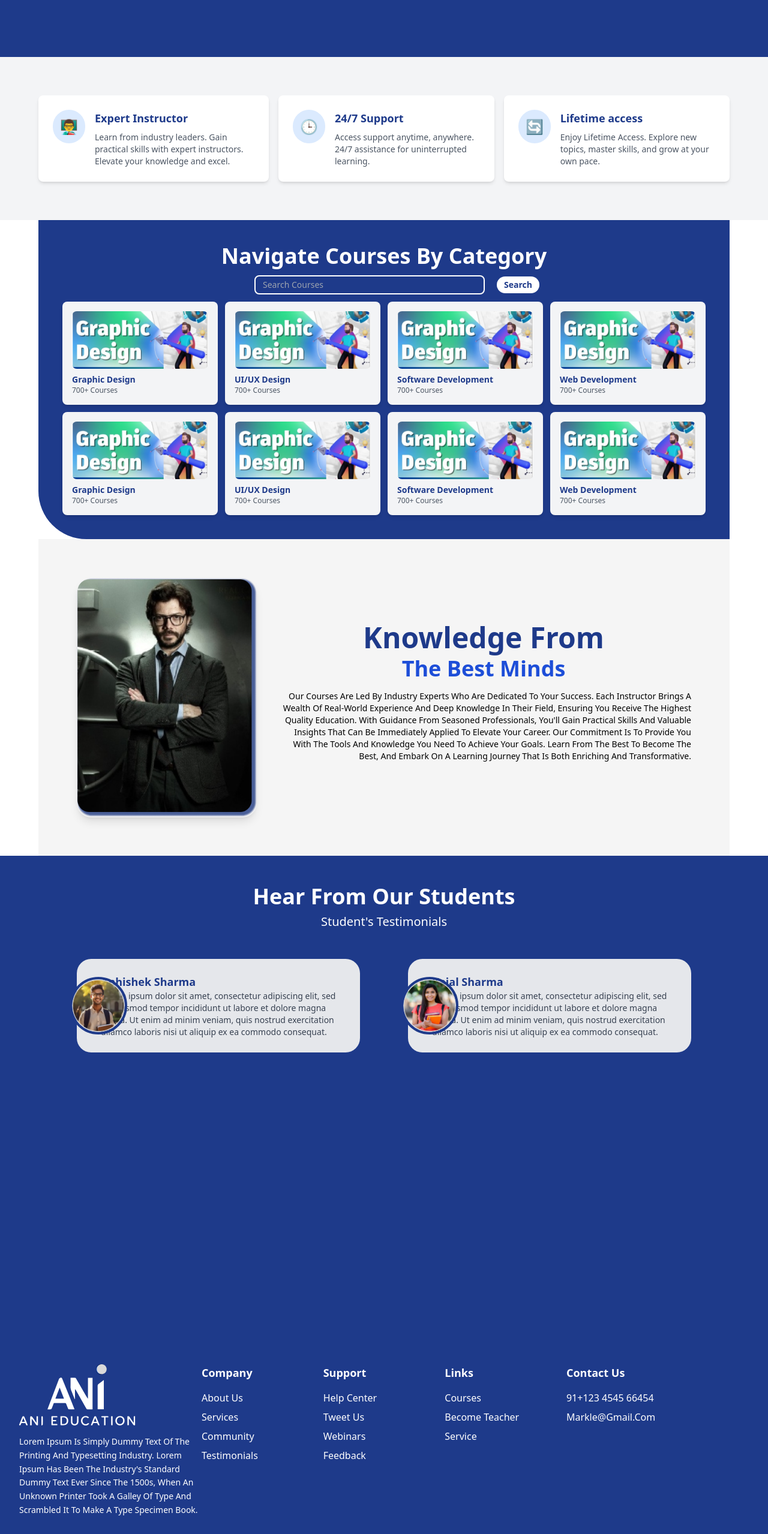
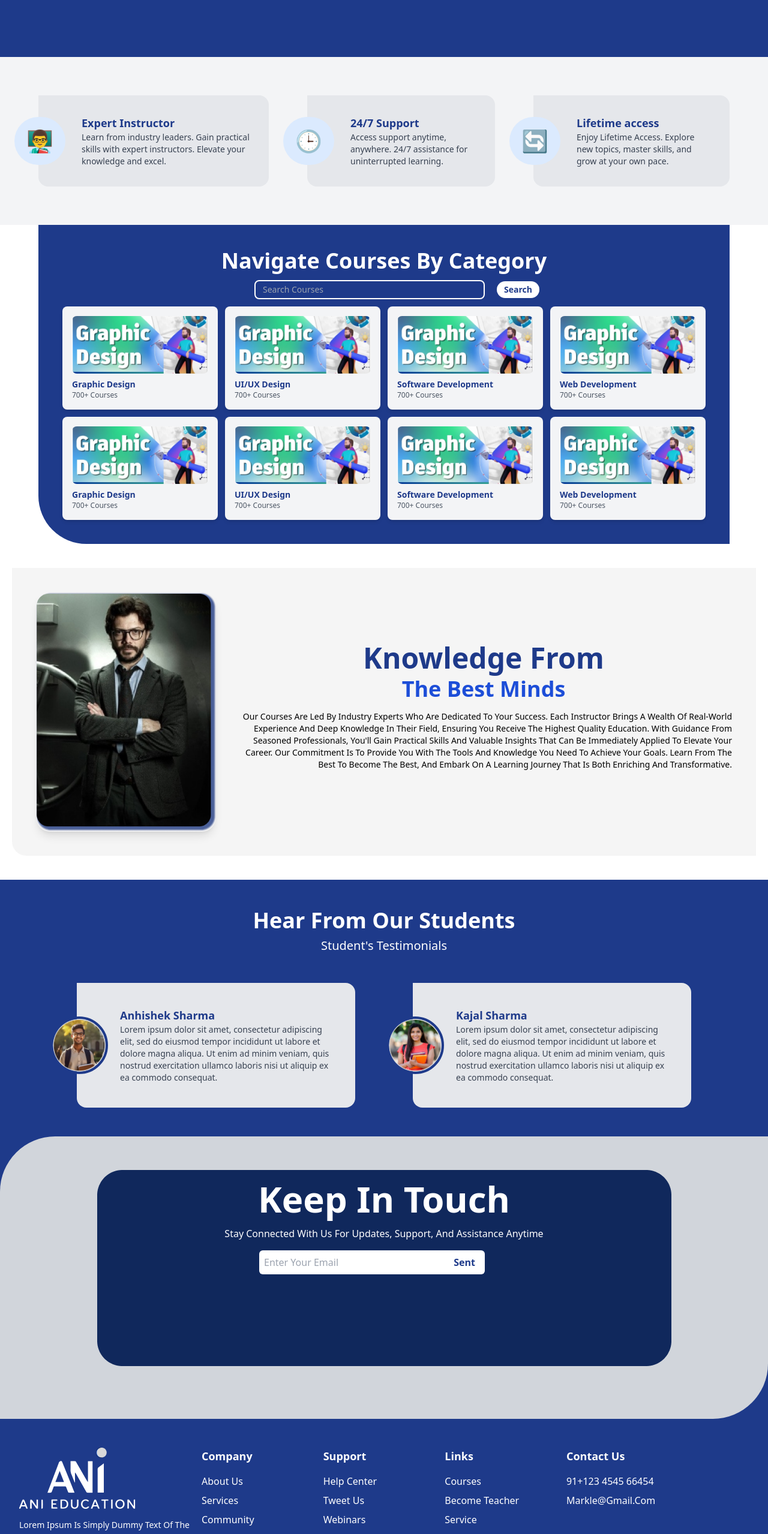
Before and after one commit to anuj-kashyap/Ani_Education, a React (Vite) app: page / in a window 1280 px wide. Shown: the part 973-3531 px from the top of the page at 60% size. Built offline with nearby package versions, Linux system fonts and the light colour scheme.

Commit message:
knowledge page

```diff
--- a/src/App.jsx
+++ b/src/App.jsx
@@ -7,6 +7,7 @@ import Courses from './Component/Courses'
 import Knowledge from './Component/Knowledge'
 import Testimonial from './Component/Testimonial'
 import Footer from './Component/Footer'
+import InTouch from './Component/InTouch'
 
 
 function App() {
@@ -18,6 +19,7 @@ function App() {
       <Courses/>
       <Knowledge/>
       <Testimonial/>
+      <InTouch/>
       <Footer/>
 
     </>
--- a/src/Component/FeatureCard.jsx
+++ b/src/Component/FeatureCard.jsx
@@ -1,4 +1,18 @@
 import React from 'react';
+
+const FeatureCard = ({ icon, title, description }) => (
+  <div className="bg-gray-200 rounded-b-2xl rounded-tr-2xl  p-8 flex items-center space-x-10 relative  max-w-sm">
+    <div className="bg-blue-100 rounded-full p-5 absolute -left-10 top-1/2 transform -translate-y-1/2 ">
+      <span className="text-4xl" role="img" aria-label={title}>
+        {icon}
+      </span>
+    </div>
+    <div className="ml-24">
+      <h3 className="font-bold text-blue-900 text-lg">{title}</h3>
+      <p className="text-sm text-gray-700">{description}</p>
+    </div>
+  </div>
+);
 
 const FeatureCards = () => {
   const features = [
@@ -21,19 +35,15 @@ const FeatureCards = () => {
 
   return (
     <div className="bg-gray-100 p-16">
-      <div className="flex justify-center space-x-4">
+      <div className="flex justify-center space-x-16">
         {features.map((feature, index) => (
-          <div key={index} className="bg-white rounded-lg shadow-md p-6 flex items-start space-x-4 max-w-sm">
-            <div className="bg-blue-100 rounded-full p-3">
-              <span className="text-2xl" role="img" aria-label={feature.title}>
-                {feature.icon}
-              </span>
-            </div>
-            <div>
-              <h3 className="text-lg font-semibold text-blue-900 mb-2">{feature.title}</h3>
-              <p className="text-sm text-gray-600">{feature.description}</p>
-            </div>
-          </div>
+          <FeatureCard
+            key={index}
+            icon={feature.icon}
+            title={feature.title}
+            description={feature.description}
+
+          />
         ))}
       </div>
     </div>
--- a/src/Component/Hero.jsx
+++ b/src/Component/Hero.jsx
@@ -4,7 +4,7 @@ import girl from '../assets/girl 1.png'
 
 const Hero = () => {
   return (
-    <div className="bg-blue-900 text-white p-8">
+    <div className="bg-blue-900  text-white p-8">
       <div className="container mx-auto flex items-center justify-between">
         <div className="w-1/2">
           <div>
--- /dev/null
+++ b/src/Component/InTouch.jsx
@@ -0,0 +1,46 @@
+import React, { useState } from 'react'
+import rect from '../assets/Rectangle 20.png'
+
+const InTouch = () => {
+    const [email,setEmail]=useState('')
+    const handleSubmit = (e) => {
+        e.preventDefault()
+        /
+        console.log('Email submitted:', email)
+        setEmail('')
+      }
+  return (
+    <div>
+    <div className='bg-blue-900'>
+        <div className="bg-gray-300 w-full h-[471px] top-[4061px] rounded-[92px_0px_92px_0px]">
+            <div className="relative">
+                <img src={rect} alt="" className='mx-auto pt-14' />
+                <div className="absolute inset-0 flex flex-col pb-20 items-center justify-center text-white z-10">
+                    <h2 className="text-6xl font-bold mb-4">Keep In Touch</h2>
+                    <p className="text-base font-normal mb-4 text-center max-w-">
+                        Stay Connected With Us For Updates, Support, And Assistance Anytime
+                    </p>
+                    <form onSubmit={handleSubmit} className="flex w-full max-w-md px-4">
+                <input
+                  type="email"
+                  placeholder="Enter Your Email"
+                  className="flex-grow p-2 rounded-l-md text-gray-400 focus:outline-none"
+                  value={email}
+                  onChange={(e) => setEmail(e.target.value)}
+                  required
+                />
+                <button type="submit" className="bg-white mr-10 text-blue-900 px-4 py-2 rounded-r-md font-semibold">
+                  Sent
+                </button>
+              </form>
+
+                </div>
+            </div>
+        </div>
+    </div>
+</div>
+
+  )
+}
+
+export default InTouch
--- a/src/Component/Knowledge.jsx
+++ b/src/Component/Knowledge.jsx
@@ -2,9 +2,9 @@ import React from 'react'
 import professor from '../assets/professor.png'
 const Knowledge = () => {
   return (
-    <div><div className="bg-[rgba(217,217,217,0.26)] p-16 flex items-center max-w-6xl mx-auto">
+    <div><div className="bg-[rgba(217,217,217,0.26)] p-10 mb-10 mt-10 rounded-bl-3xl flex items-center ml-5 mr-5 mx-auto">
       <div className="flex-shrink-0 mr-8">
-      <div className="rounded-3xl overflow-hidden shadow-lg" style={{width: '300px', height: '400px'}}>
+        <div className="rounded-3xl overflow-hidden shadow-lg" style={{ width: '300px', height: '400px' }}>
           <img
             src={professor}
             alt="Professional man"
--- a/src/Component/Testimonial.jsx
+++ b/src/Component/Testimonial.jsx
@@ -5,8 +5,8 @@ import rect from '../assets/rectangle.png'
 import rect2 from '../assets/Rectangle 20.png'
 
 const TestimonialCard = ({ name, image, testimonial }) => (
-    <div className="bg-gray-200 rounded-3xl p-6 flex items-center space-x-4 relative">
-        <img src={image} alt={name} className="w-24 h-24 rounded-full object-cover absolute -left-3 top-1/2 transform -translate-y-1/2 border-4 border-blue-900" />
+    <div className="bg-gray-200 rounded-b-2xl rounded-tr-2xl p-10 flex items-center space-x-8 relative">
+        <img src={image} alt={name} className="w-24 h-24 rounded-full object-cover absolute -left-11 top-1/2 transform -translate-y-1/2 border-4 border-blue-900" />
         <div className="ml-24">
             <h3 className="font-bold text-blue-900 text-lg">{name}</h3>
             <p className="text-sm text-gray-700">{testimonial}</p>
@@ -17,12 +17,12 @@ const TestimonialCard = ({ name, image, testimonial }) => (
 
 const Testimonial = () => {
     return (
-        <div className="bg-blue-900 min-h-screen text-white p-12">
+        <div className="bg-blue-900  text-white p-12">
             <div className="max-w-5xl mx-auto">
                 <h1 className="text-4xl font-bold text-center mb-2">Hear From Our Students</h1>
                 <p className="text-xl text-center mb-12">Student's Testimonials</p>
 
-                <div className="grid grid-cols-1 md:grid-cols-2 gap-20">
+                <div className="grid grid-cols-1 max-w-5xl md:grid-cols-2 gap-24">
                     <TestimonialCard
                         name="Anhishek Sharma"
                         image={test1}
@@ -35,10 +35,7 @@ const Testimonial = () => {
                     />
                 </div>
             </div>
-            {/* <div className='w-full relative h-40 mt-20'>
-                <img src={rect} alt="" className='absolute  w-full h-full object-cover' />
-                <img src={rect2} alt="" className='absolute  w-full h-full object-cover' />
-            </div> */}
+
         </div>
     );
 };
```
Also changed, not shown: src/assets/Rectangle 17.png (added), src/assets/instructor1.png (renamed from src/assets/instructor 1.png). Lines whose indentation alone changed are shown as unchanged.
